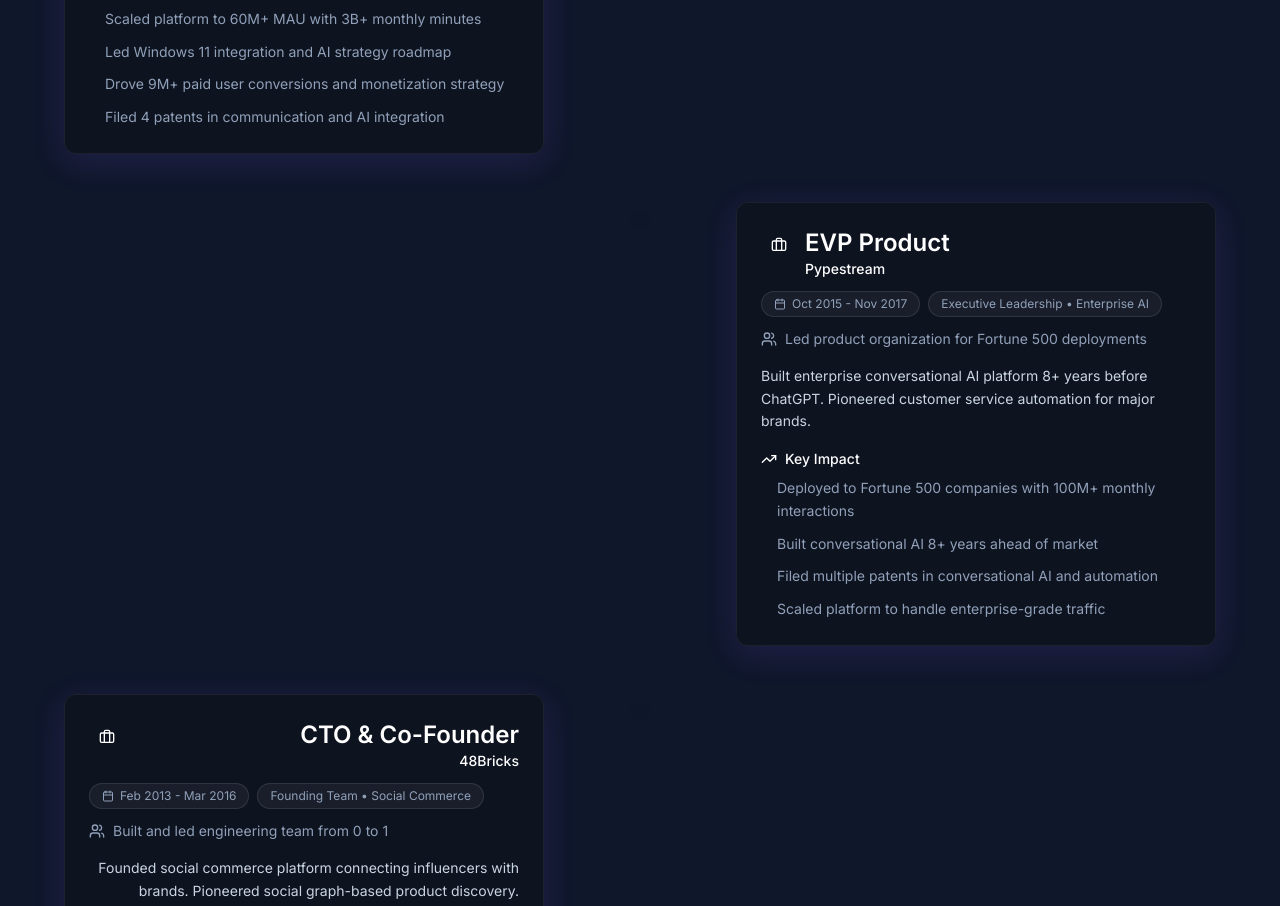
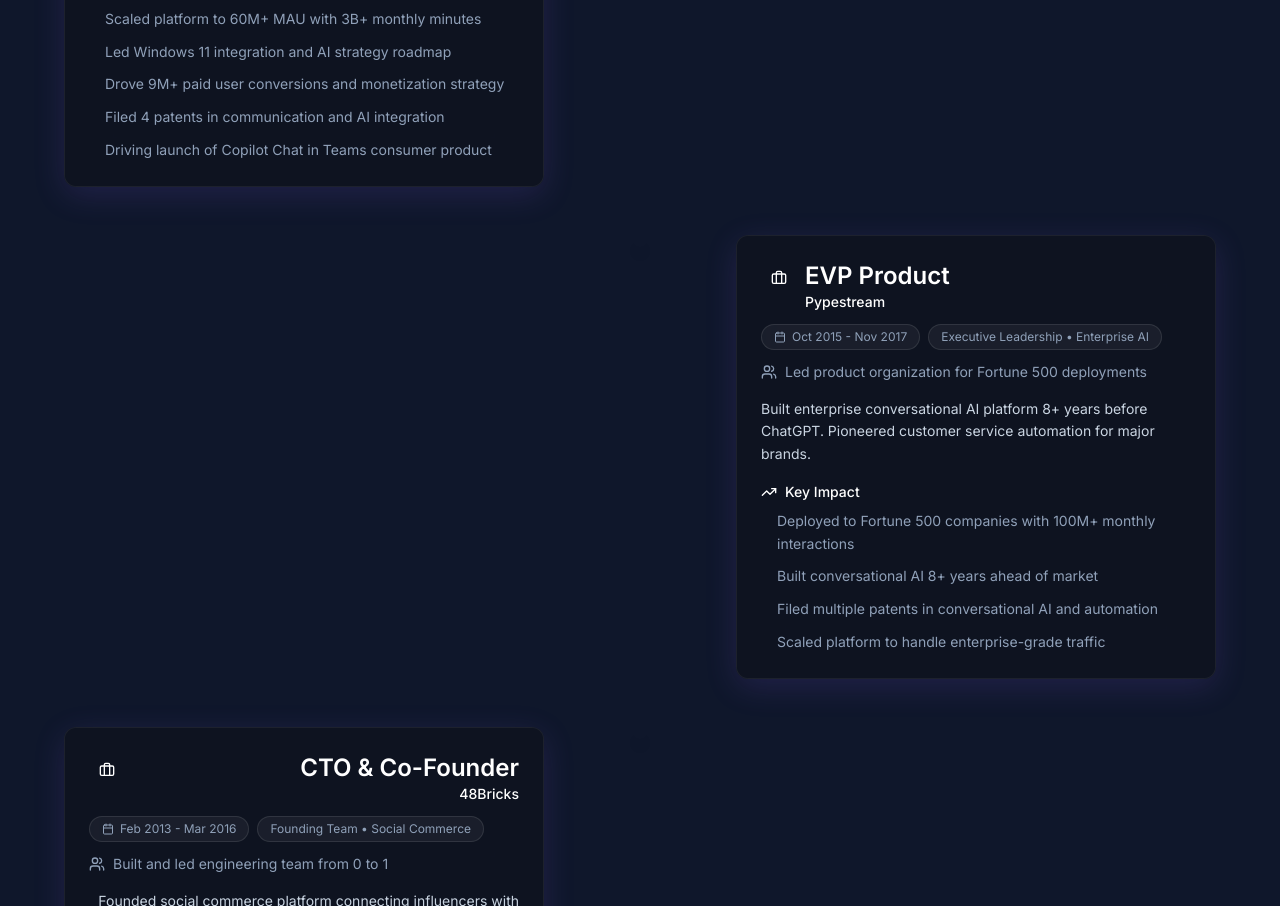
Before and after one commit to pateljatin/jatinpatel-website, a Next.js app: page / in a window 1280 px wide. Shown: the part 3040-3946 px from the top of the page. Built offline with nearby package versions, Linux system fonts and the light colour scheme.

Commit message:
feat: add Copilot Chat launch to Microsoft experience achievements

```diff
--- a/components/Experience.tsx
+++ b/components/Experience.tsx
@@ -17,7 +17,8 @@
       "Scaled platform to 60M+ MAU with 3B+ monthly minutes",
       "Led Windows 11 integration and AI strategy roadmap",
       "Drove 9M+ paid user conversions and monetization strategy",
-      "Filed 4 patents in communication and AI integration"
+      "Filed 4 patents in communication and AI integration",
+      "Driving launch of Copilot Chat in Teams consumer product"
     ],
     color: "from-electric-purple to-electric-blue"
   },
```
